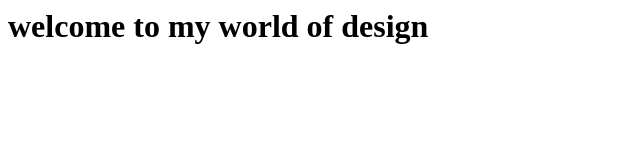
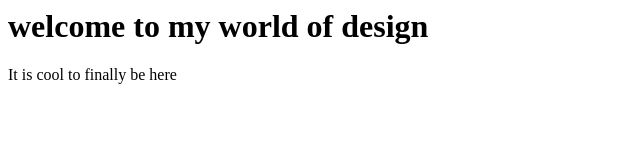
Before and after one commit to Benappiahpoku/benappiahpoku.github.io, a plain HTML site: page index.html in a window 1280 px wide. Shown: the whole page, without its empty margins (0-640 px from the left). Drawn offline with Linux system fonts and the light colour scheme.

Commit message:
Another commit

```diff
--- a/index.html
+++ b/index.html
@@ -2,5 +2,6 @@
 <html>
 
 <h1> welcome to my world of design </h1>
+  <p>It is cool to finally be here </p>
 
 </html>
```
